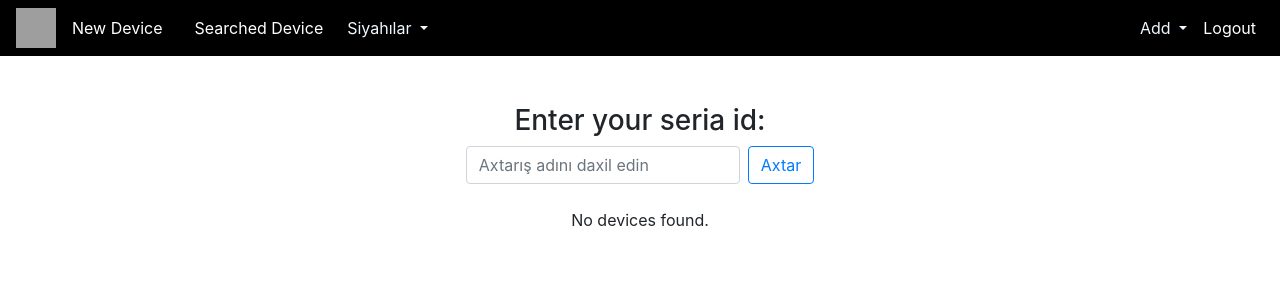
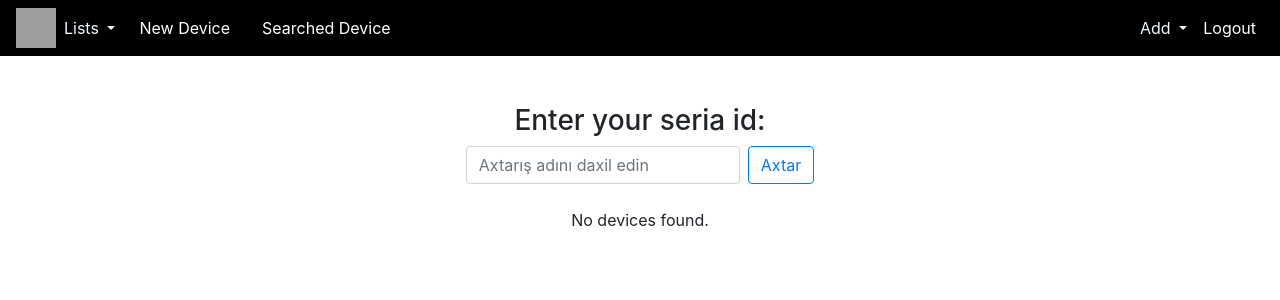
Before and after one commit to SamirAlizada/Multifactioring-Tracking, a Django app: page / in a window 1280 px wide. Shown: the top 300 px of the page. Run offline with Django 4.2, Linux system fonts and the light colour scheme; a user stored in the database is signed in; some libraries are stand-ins or nearby versions; grey boxes are pictures that could not be loaded.

Commit message:
navbar html modifyed

```diff
--- a/templates/navbar.html
+++ b/templates/navbar.html
@@ -31,23 +31,23 @@
             </button>
             {% if user.is_authenticated %}
             <a href="{% url 'device_list' %}"><img src="https://i.pinimg.com/736x/e6/27/cb/e627cb297828563c38dd498e56a0da0a.jpg" alt="" style="height: 40px; width: 40px;"></a>
-            <a class="nav-link" style="color: white;" href="{% url 'device_new' %}">New Device</a>
-            <a class="nav-link" style="color: white;" href="{% url 'searched_device' %}">Searched Device</a>
-            <div class="collapse navbar-collapse" id="navbarNavDropdown">
             <ul class="navbar-nav">
                 <li class="nav-item dropdown">
                     <a class="nav-link dropdown-toggle" style="color: aliceblue;" href="#"
                         id="navbarDropdownMenuLink" data-toggle="dropdown" aria-haspopup="true"
                         aria-expanded="false">
-                            Siyahılar
+                        Lists
                     </a>
                     <div class="dropdown-menu" aria-labelledby="navbarDropdownMenuLink">
+                        <a class="dropdown-item" href="{% url 'device_list' %}">Devices</a>
                     </div>
                 </li>
                 <li class="nav-item">
                 </li>
             </ul>
-
+            <a class="nav-link" style="color: white;" href="{% url 'device_new' %}">New Device</a>
+            <a class="nav-link" style="color: white;" href="{% url 'searched_device' %}">Searched Device</a>
+            <div class="collapse navbar-collapse" id="navbarNavDropdown">
                 <ul class="navbar-nav ml-auto">
                     <li class="nav-item dropdown">
                         <a class="nav-link dropdown-toggle" style="color: aliceblue;" href="#"
```
Lines whose indentation alone changed are shown as unchanged.
